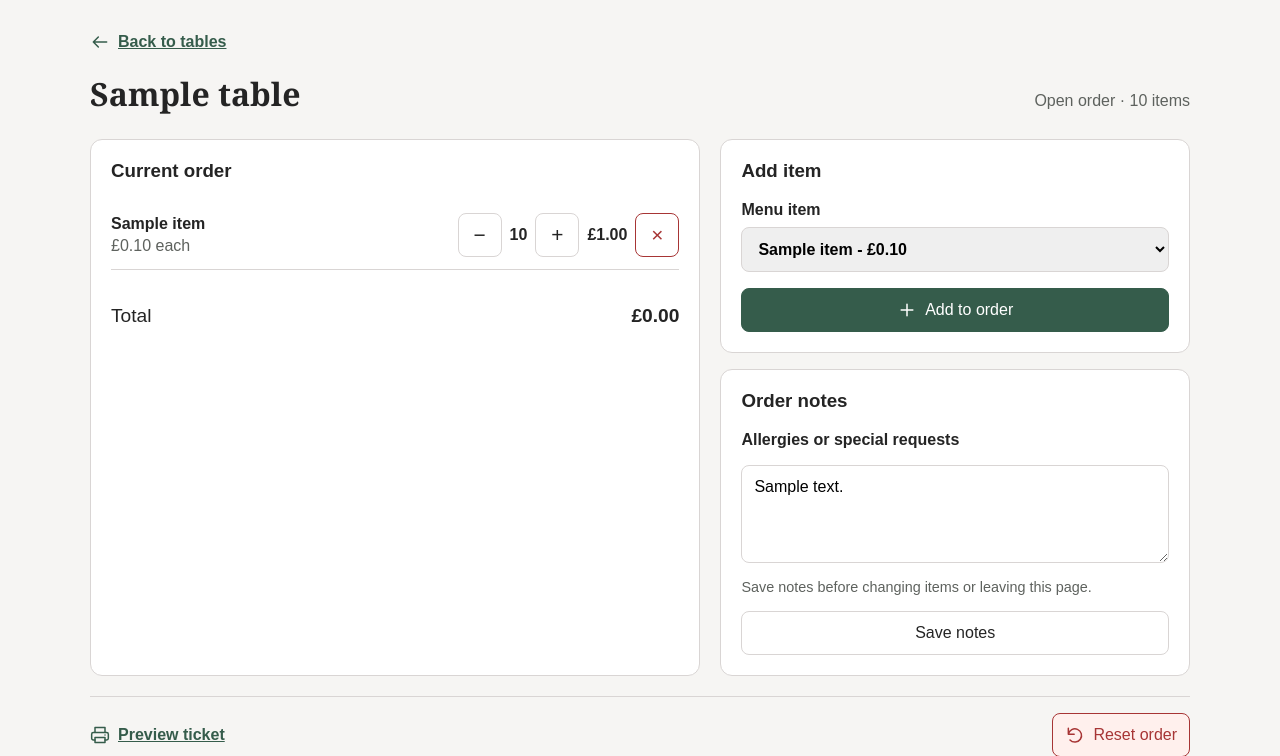
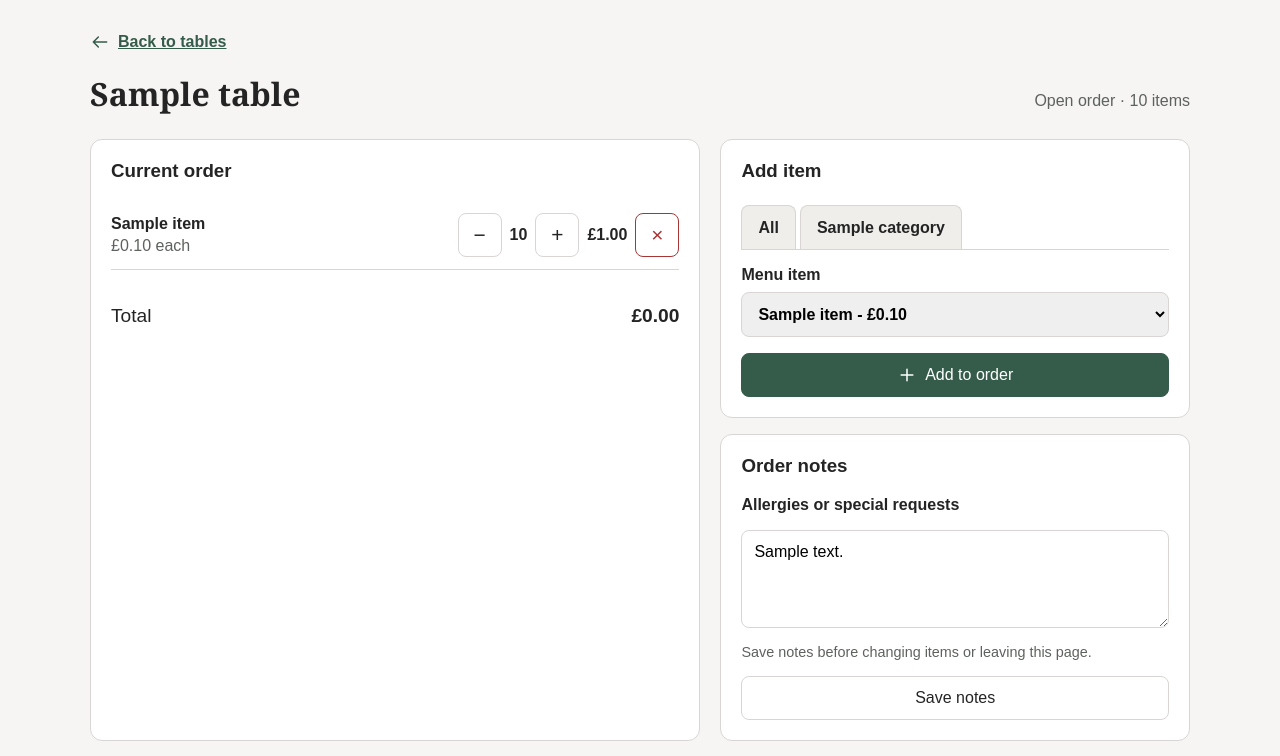
Before and after one commit to daisy-may-t/restaurant, a Flask app: template templates/table_order.html in a window 1280 px wide. Shown: the part 114-870 px from the top of the page. Run offline with Flask 3, Linux system fonts and the light colour scheme; the template is opened without the code that fills it: most values are stand-ins (such as "Sample title", 1, 10 or a date in 2020).

Commit message:
Add menu categories to order page

```diff
--- a/static/css/style.css
+++ b/static/css/style.css
@@ -158,6 +158,8 @@ h2 {
   display: inline-flex;
   align-items: center;
   flex: none;
+  box-sizing: border-box;
+  max-width: 220px;
   min-height: var(--control-height);
   padding: 0 var(--space-4);
   border: 1px solid var(--color-border);
@@ -166,6 +168,7 @@ h2 {
   background: var(--color-surface-muted);
   color: var(--color-text);
   text-decoration: none;
+  overflow-wrap: anywhere;
   font-weight: 600;
 }
 
@@ -182,6 +185,11 @@ h2 {
 
 .menu-list {
   border-top-left-radius: 0;
+}
+
+.order-menu-tabs {
+  margin-bottom: var(--space-4);
+  border-bottom: 1px solid var(--color-border);
 }
 
 .section-intro {
--- a/templates/table_order.html
+++ b/templates/table_order.html
@@ -51,8 +51,14 @@
       <div class="order-form">
         <section class="order-form-section">
           <h3>Add item</h3>
-          {% if menu_items %}
-            <form method="post" action="{{ url_for('add_order_item', table_id=table.id) }}">
+          {% if categories %}
+            <nav class="menu-tabs order-menu-tabs" aria-label="Menu categories">
+              <a href="{{ url_for('table_order', table_id=table.id) }}" {% if selected_category is none %}aria-current="page"{% endif %}>All</a>
+              {% for category in categories %}
+                <a href="{{ url_for('table_order', table_id=table.id, category=category) }}" {% if selected_category == category %}aria-current="page"{% endif %}>{{ category }}</a>
+              {% endfor %}
+            </nav>
+            <form method="post" action="{{ url_for('add_order_item', table_id=table.id, category=selected_category) }}">
               <input type="hidden" name="csrf_token" value="{{ csrf_token() }}" />
               <label>
                 Menu item
```
Also changed, not shown: app/routes.py (+18 -2 lines), tests/test_orders.py (+29 -0 lines).
